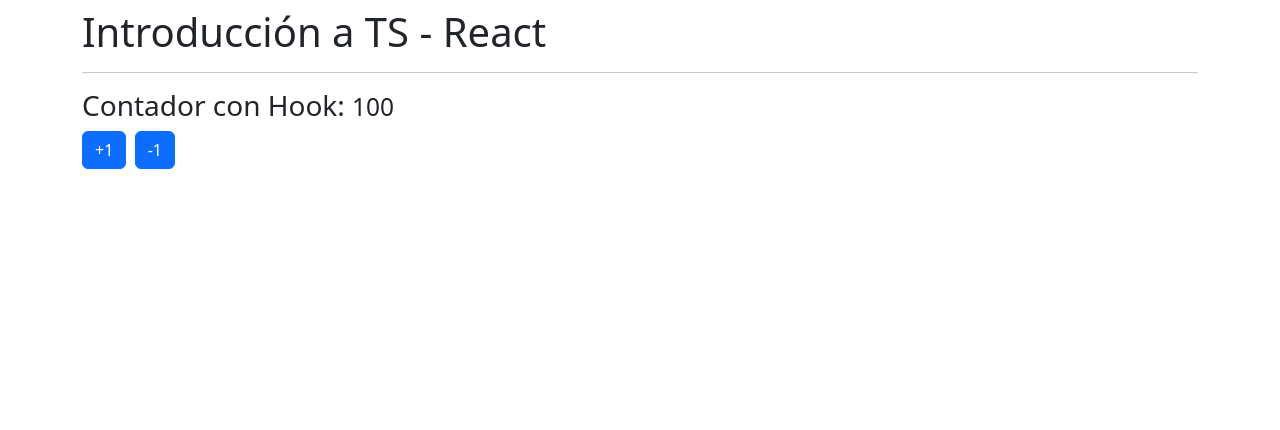
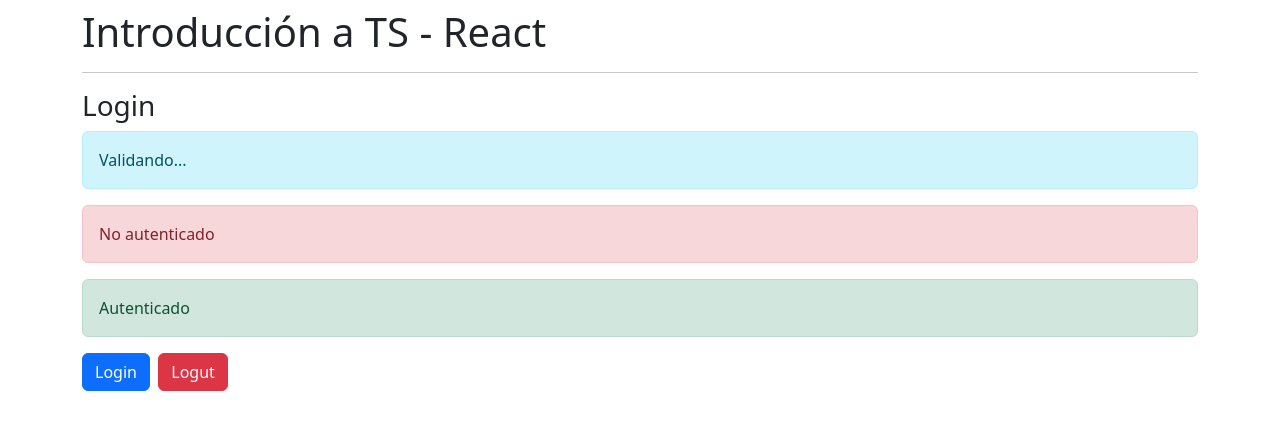
Before and after one commit to Jhondao/React-Native, a React (Create React App) app: page / in a window 1280 px wide. Shown: the top 430 px of the page. Built offline with nearby package versions, Linux system fonts and the light colour scheme.

Commit message:
[ADD] Ante sala para el useReducer

```diff
--- a/src/App.tsx
+++ b/src/App.tsx
@@ -1,9 +1,10 @@
 import React from 'react'
+import { Login } from './components/Login';
 // import { ObjetosLiterales } from './typescript/ObjetosLiterales';
 // import { TiposBasicos } from './typescript/TiposBasicos';
 // import { Funciones } from './typescript/Funciones';
 // import Contador from './components/Contador';
-import ContadorConHook from './components/ContadorConHook';
+// import ContadorConHook from './components/ContadorConHook';
 
 const App = () => {
   return (
@@ -14,7 +15,8 @@ const App = () => {
       {/* <ObjetosLiterales/> */}
       {/* <Funciones/>  */}
       {/* <Contador/> */}
-      < ContadorConHook />
+      {/* < ContadorConHook /> */}
+      <Login/>
     </div>
   )
 }
--- /dev/null
+++ b/src/components/Login.tsx
@@ -0,0 +1,24 @@
+import React from 'react'
+
+export const Login = () => {
+  return (
+    <>
+        <h3>Login</h3>
+
+        <div className='alert alert-info'>
+            Validando...
+        </div>
+
+        <div className='alert alert-danger'>
+            No autenticado
+        </div>
+
+        <div className='alert alert-success'>
+            Autenticado
+        </div>
+
+        <button className='btn btn-primary'> Login </button> &nbsp;
+        <button className='btn btn-danger'> Logut </button>
+    </>
+  )
+}
```
